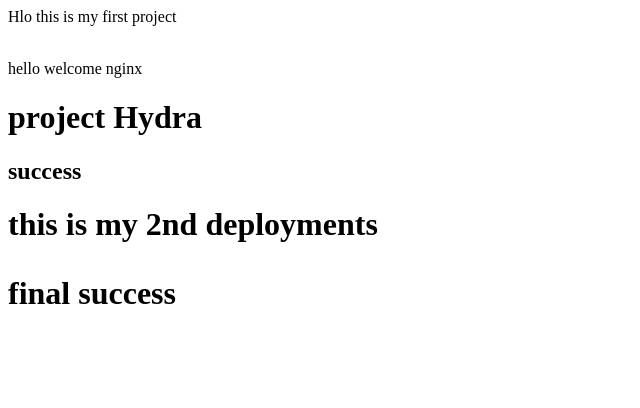
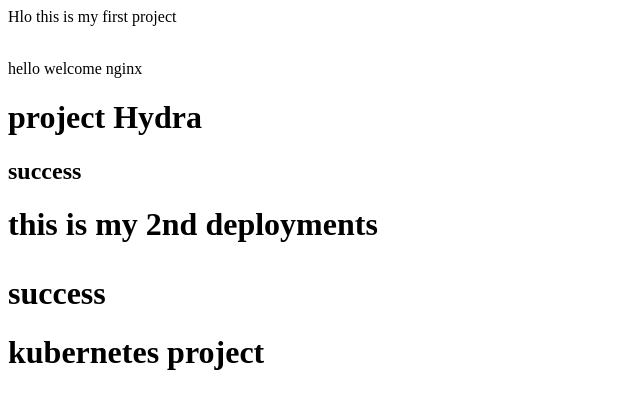
Before and after one commit to renu2819/jenkins-test, a plain HTML site: page index.html in a window 1280 px wide. Shown: the whole page, without its empty margins (0-640 px from the left). Drawn offline with Linux system fonts and the light colour scheme.

Commit message:
Update index.html

```diff
--- a/index.html
+++ b/index.html
@@ -3,4 +3,5 @@
 <h1>project Hydra</h1>
 <h2>success</h2>
 <h1> this is my 2nd deployments</p>
-<h1>final success</h1>
+<h1> success</h1>
+<h1>kubernetes project </h1>
```
